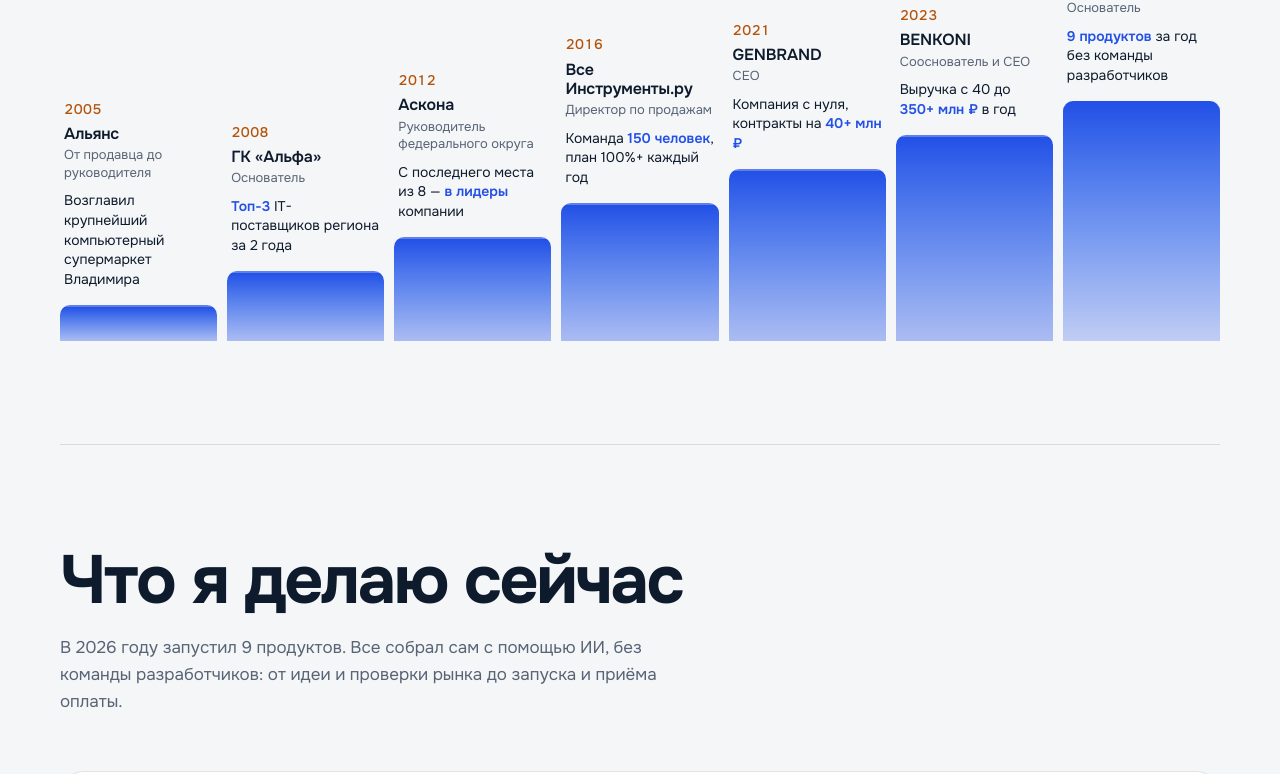
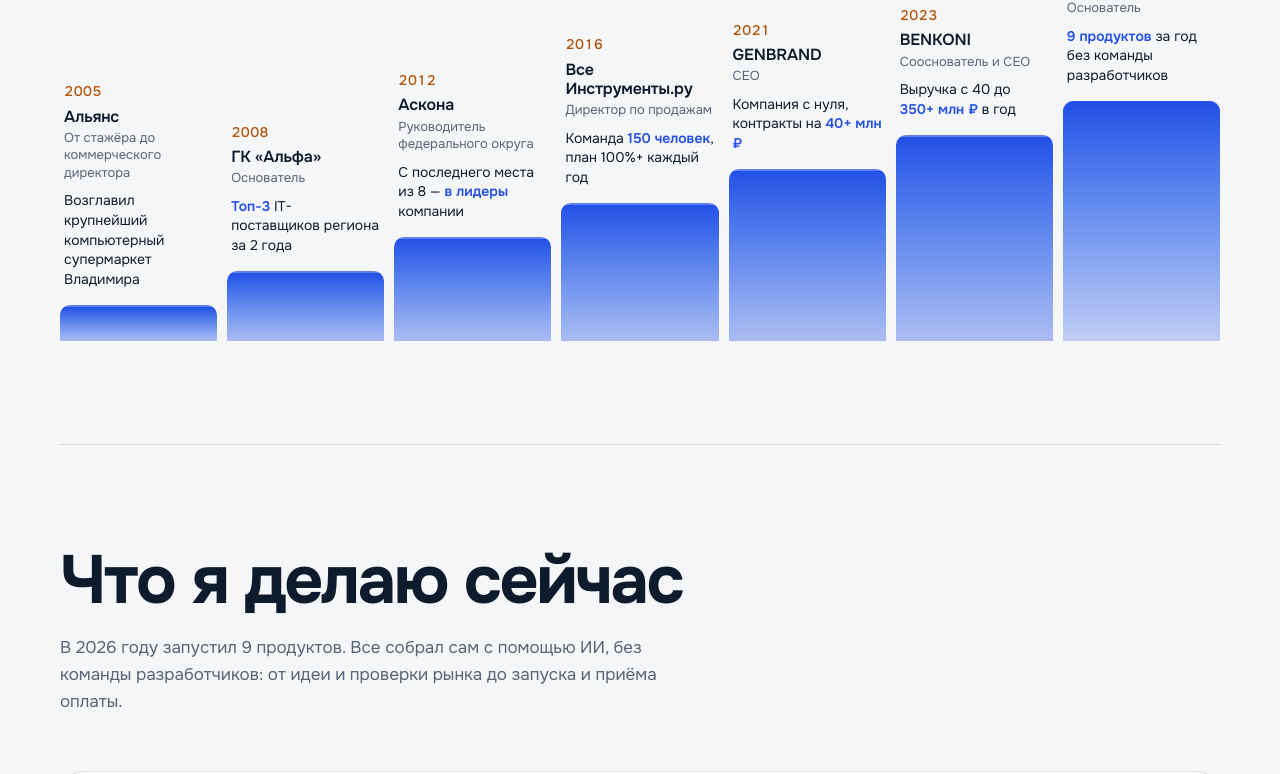
Before and after one commit to galkinart-netizen/galkinart-netizen.github.io, a plain HTML site: page index.html in a window 1280 px wide. Shown: the part 1317-2091 px from the top of the page. Drawn offline with Linux system fonts and the light colour scheme.

Commit message:
Alliance role: from intern to Commercial Director
Co-Authored-By: Claude Opus 5.5 <noreply@anthropic.com>

```diff
--- a/index.html
+++ b/index.html
@@ -69,7 +69,7 @@
         <div class="step-text">
           <span class="year">2005</span>
           <span class="co">Альянс</span>
-          <span class="role">От продавца до руководителя</span>
+          <span class="role">От стажёра до коммерческого директора</span>
           <span class="win">Возглавил крупнейший компьютерный супермаркет Владимира</span>
         </div>
         <div class="tread"></div>
```
Also changed, not shown: en/index.html (+1 -1 lines).
